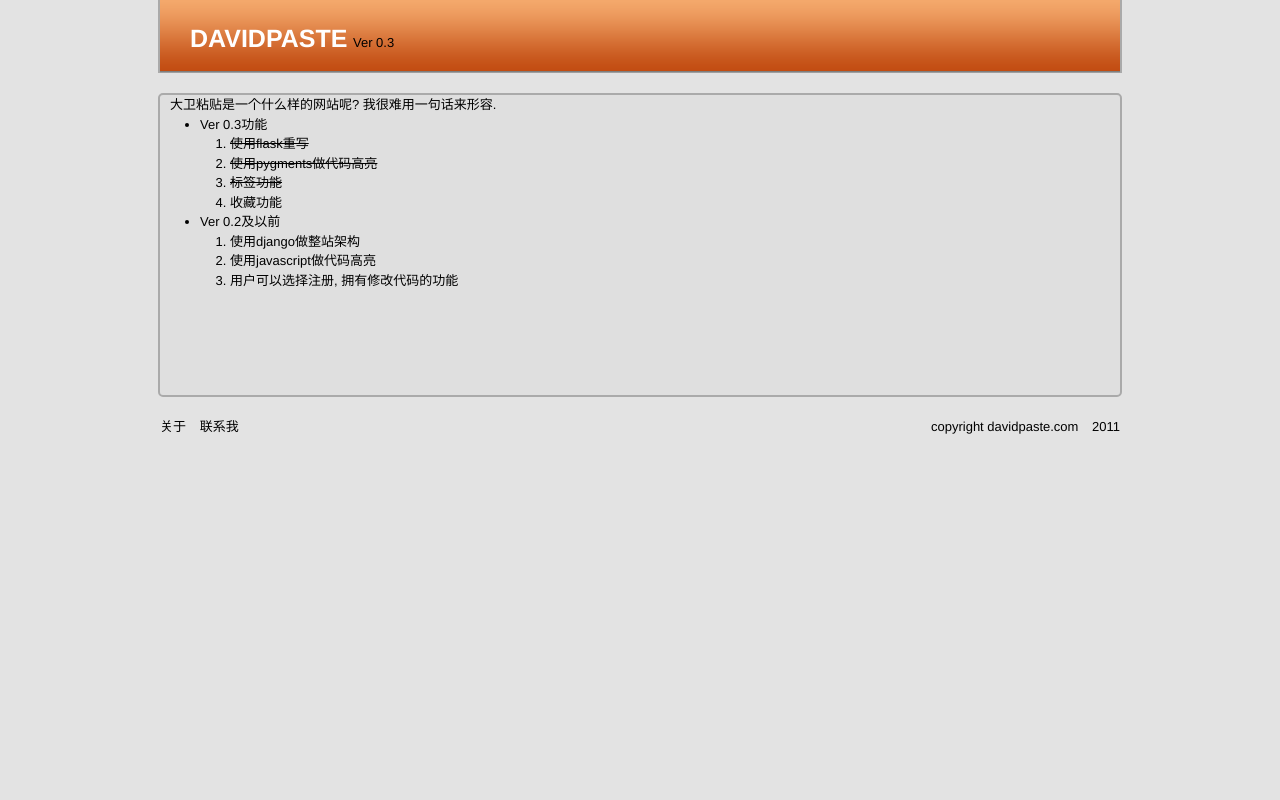
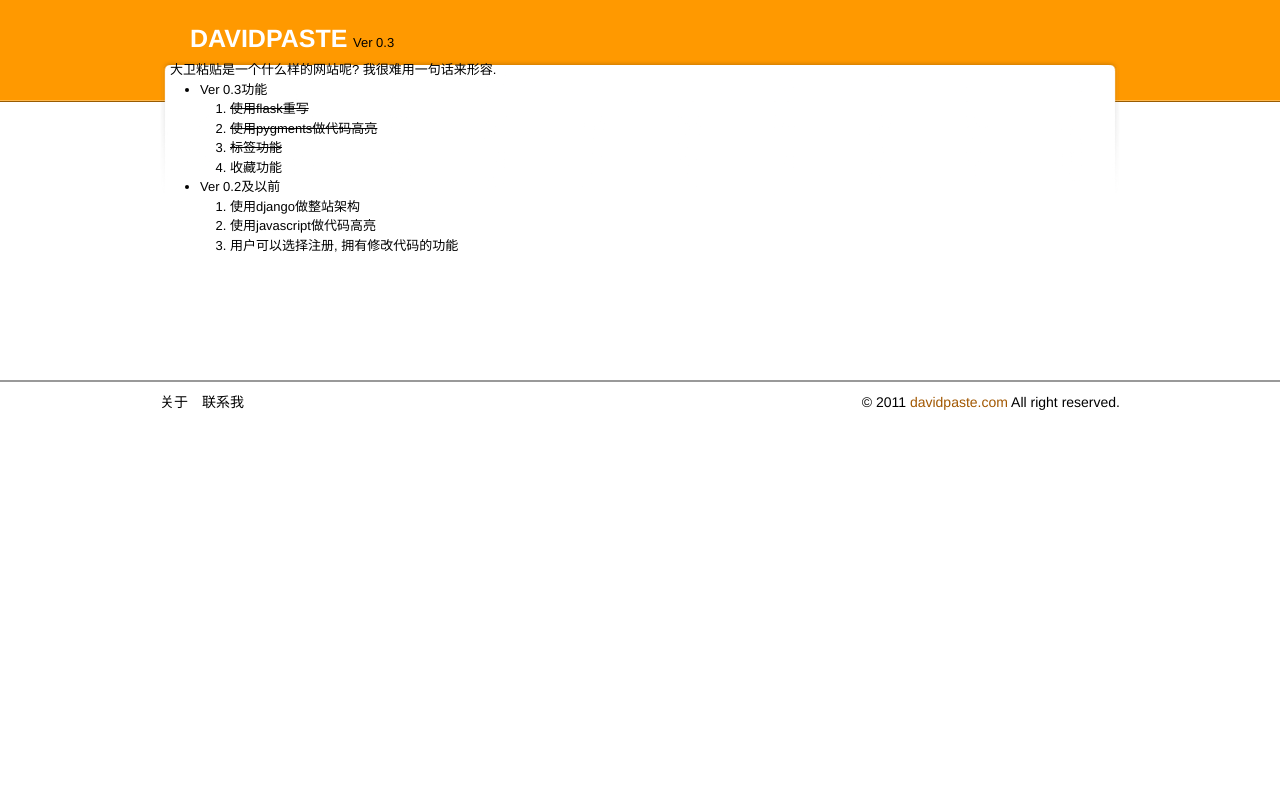
Before and after one commit to darth30joker/davidpaste.com, a Python web app: template templates/about.html in a window 1280 px wide. Run offline with Jinja, Linux system fonts and the light colour scheme; the template is opened without the code that fills it, so the values that code supplies are empty.

Commit message:
modify css

```diff
--- a/static/css/styles.css
+++ b/static/css/styles.css
@@ -4,7 +4,7 @@ a {
 }
 
 body {
-    background:#E3E3E3;
+    background:url('/static/images/header_bg.png') repeat-x #fff;
 }
 
 /** form **/
@@ -52,14 +52,7 @@ body {
 }
 /** top **/
 div#top {
-    height:73px;
-    background:url('/static/images/header_bg.png') repeat-x;
-    border-left:2px solid #AAAAAA;
-    border-right:2px solid #AAAAAA;
-    -moz-border-radius-bottomleft:5px;
-    -moz-border-radius-bottomright:5px;
-    -webkit-border-radius-bottomleft:5px;
-    -webkit-border-radius-bottomright:5px;
+    height:60px;
 }
 
 div#top h1 {
@@ -89,9 +82,12 @@ div#top ul li {
 /** foot **/
 #footer {
 	margin-bottom:50px;
+	border-top:2px solid #999;
+	padding-top:10px;
+	font-size:14px;
 }
 
-#footer a {
+#footer p > a {
 	margin-right:10px;
 }
 
@@ -107,6 +103,10 @@ div#top ul li {
 #footer p span {
 	float:right;
 }
+#footer p span a:link,
+#footer p span a:visited {
+	color:#a15700;
+}
 
 /** side bar **/
 #sidebar {
@@ -116,14 +116,10 @@ div#top ul li {
 
 /** content **/
 #container {
-    border: 2px solid #AAAAAA;
-    -moz-border-radius:5px;
-    -webkit-border-radius:5px;
     min-height:300px;
     background:white;
-    margin-top:20px;
     margin-bottom:20px;
-	background: none repeat scroll 0 0 #DFDFDF;
+	background: url('/static/images/container_bg.png') no-repeat scroll 0 0;
 }
 
 /** new paste page **/
@@ -157,19 +153,29 @@ div#top ul li {
 #paste_view h1,
 #paste_view h3 {
 	margin-left:30px;
-	margin-bottom:20px;
+	margin-bottom:10px;
 }
 #paste_view h1 {
-	font-size:18px;
+	font-size:25px;
+	font-family:'Heiti';
+}
+#paste_view h1 span {
+	font-size:14px;
+	color:#ccc;
+	margin-left:10px;
 }
 #paste_view h3 {
 	font-size:14px;
+	color:#333;
 }
 #paste_view h3 a {
-	margin-right:10px;
+	margin-right:15px;
 }
 #paste_view h3 a:link,
 #paste_view h3 a:visited {
+	color:#333;
+}
+#paste_view h3 a:hover {
 	color:red;
 }
 #code_view {
--- a/templates/base.html
+++ b/templates/base.html
@@ -33,8 +33,8 @@
             <div id="wrapper" class="grid_9">{% block content %}{% endblock %}</div>
             <div id="sidebar" class="grid_2">{% block sidebar %}{% include 'ads.html' %}{% endblock %}</div>
         </div>
-		<div id="footer" class="container_12">
-			<p class="flink"><a href="/about">关于</a> <a href="mailto:mykingheaven@gmail.com">联系我</a><span>copyright <a href="/">davidpaste.com</a> 2011</span></p>
+		<div id="footer">
+			<p class="flink container_12"><a href="/about">关于</a> <a href="mailto:mykingheaven@gmail.com">联系我</a><span>© 2011 <a href="/">davidpaste.com</a> All right reserved.</span></p>
 		</div>
     </body>
 </html>
--- a/templates/pasteapp/view.html
+++ b/templates/pasteapp/view.html
@@ -2,8 +2,8 @@
 {% block title %}{{ model.title }}{% endblock %}
 {% block content %}
 <div id="paste_view">
-    <h1>{{ model.title }}</h1>
-    <h3>{% for tag in model.tags %}<a href="/tag/{{ tag.name }}">{{ tag.name }}</a>{% endfor %}</h3>
+	<h1>{{ model.title }}<span>{{ model.created_time | dateformat }}</span></h1>
+    <h3>tags: {% for tag in model.tags %}<a href="/tag/{{ tag.name }}">{{ tag.name }}</a>{% endfor %}</h3>
     <div id="code_view">{{ code | safe }}</div>
 </div>
 {% endblock %}
--- a/views/forms.py
+++ b/views/forms.py
@@ -17,7 +17,7 @@ def email_unique(form, field):
         raise ValidationError(u'这个邮件地址已经有人注册了.')
 
 class RegisterForm(Form):
-    nickname = TextField(u'昵称', [Length(min=4, max=12)])
+    nickname = TextField(u'昵称', [Required(), Length(min=4, max=12)])
     email = TextField(u'邮件地址', [
         Length(min=6, max=30),
         Email(),
```
Also changed, not shown: views/userapp.py (+14 -2 lines), db.sqlite, static/images/container_bg.png (added), static/images/header_bg.png.
